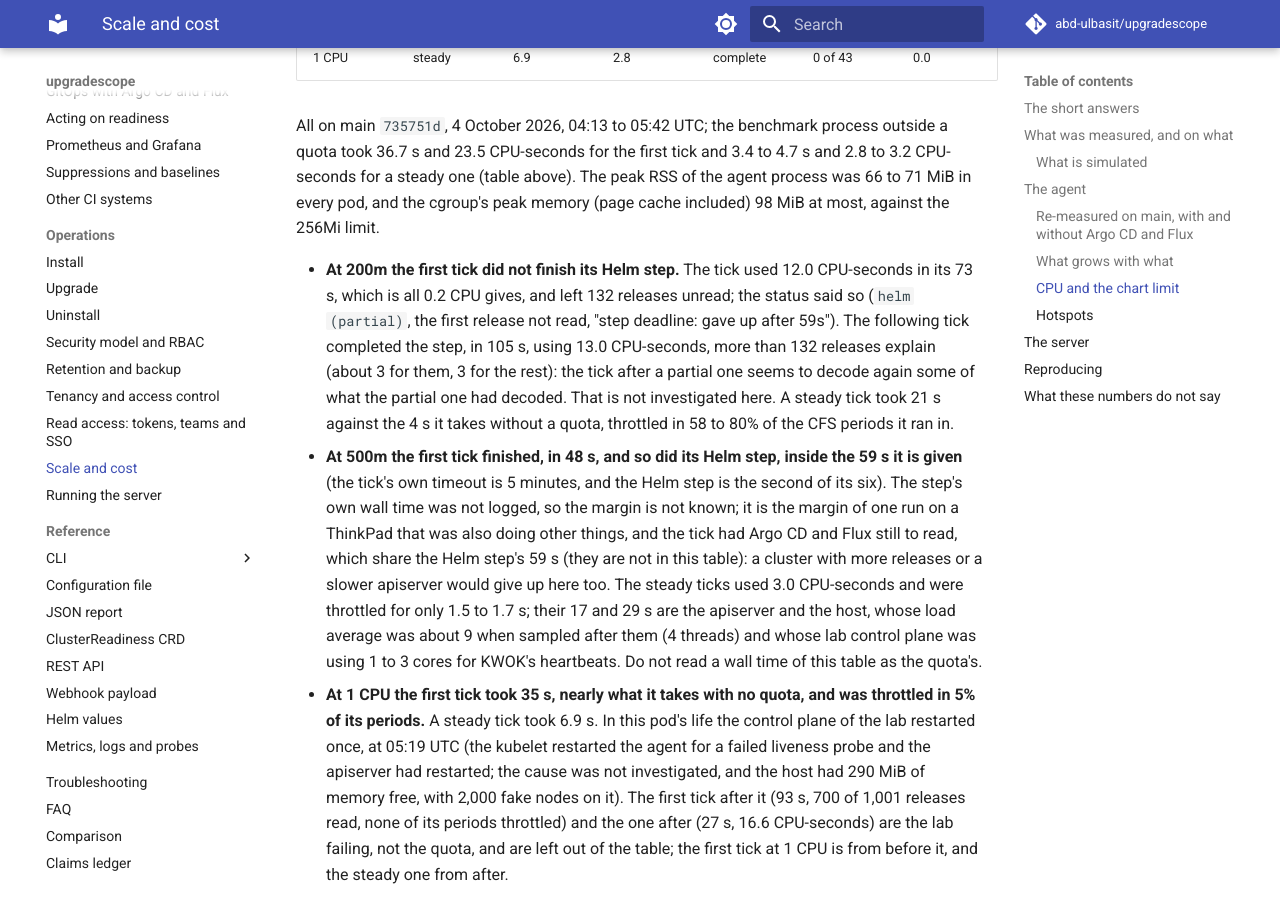
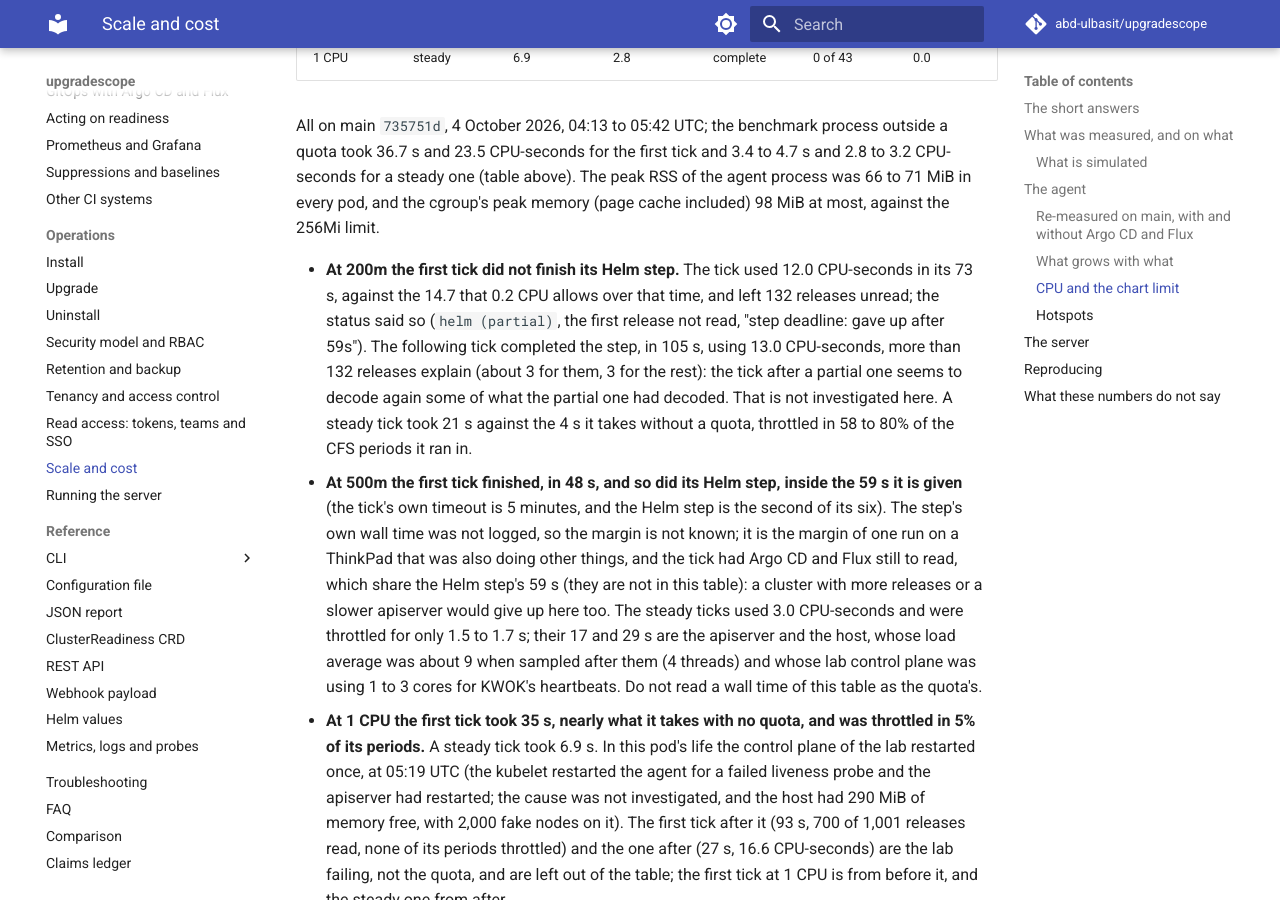
Before and after one commit to abd-ulbasit/upgradescope, an MkDocs documentation site: the page built from docs/operations/scale.md, in a window 1280 px wide and 900 px high, scrolled down 8804 px. Built offline with MkDocs 1.6.1 and Material for MkDocs 9.7.7, drawn with Linux system fonts in a browser that asks for light colours; comment, search, counter and statistics services are not loaded.

Commit message:
docs(bench): the 200m first tick's CPU against what its quota allowed; values comment for rc.2
12.0 CPU-seconds in 73 s is 82 to 87% of what 0.2 CPU allows, not all
of it. The agent.resources comment names the releases that defaulted to
200m and wraps evenly; helm-docs output regenerated.

Refs #229

Co-Authored-By: Claude Fable 5 <noreply@anthropic.com>

```diff
--- a/docs/operations/scale.md
+++ b/docs/operations/scale.md
@@ -290,8 +290,8 @@ cgroup's peak memory (page cache included) 98 MiB at most, against the
 256Mi limit.
 
 - **At 200m the first tick did not finish its Helm step.** The tick used
-  12.0 CPU-seconds in its 73 s, which is all 0.2 CPU gives, and left 132
-  releases unread; the status said so (`helm (partial)`, the first release
+  12.0 CPU-seconds in its 73 s, against the 14.7 that 0.2 CPU allows over
+  that time, and left 132 releases unread; the status said so (`helm (partial)`, the first release
   not read, "step deadline: gave up after 59s"). The following tick
   completed the step, in 105 s, using 13.0 CPU-seconds, more than 132
   releases explain (about 3 for them, 3 for the rest): the tick after a
```
Also changed, not shown: deploy/chart/README.md (+1 -1 lines), docs/reference/helm-values.md (+1 -1 lines), 1 other file.
